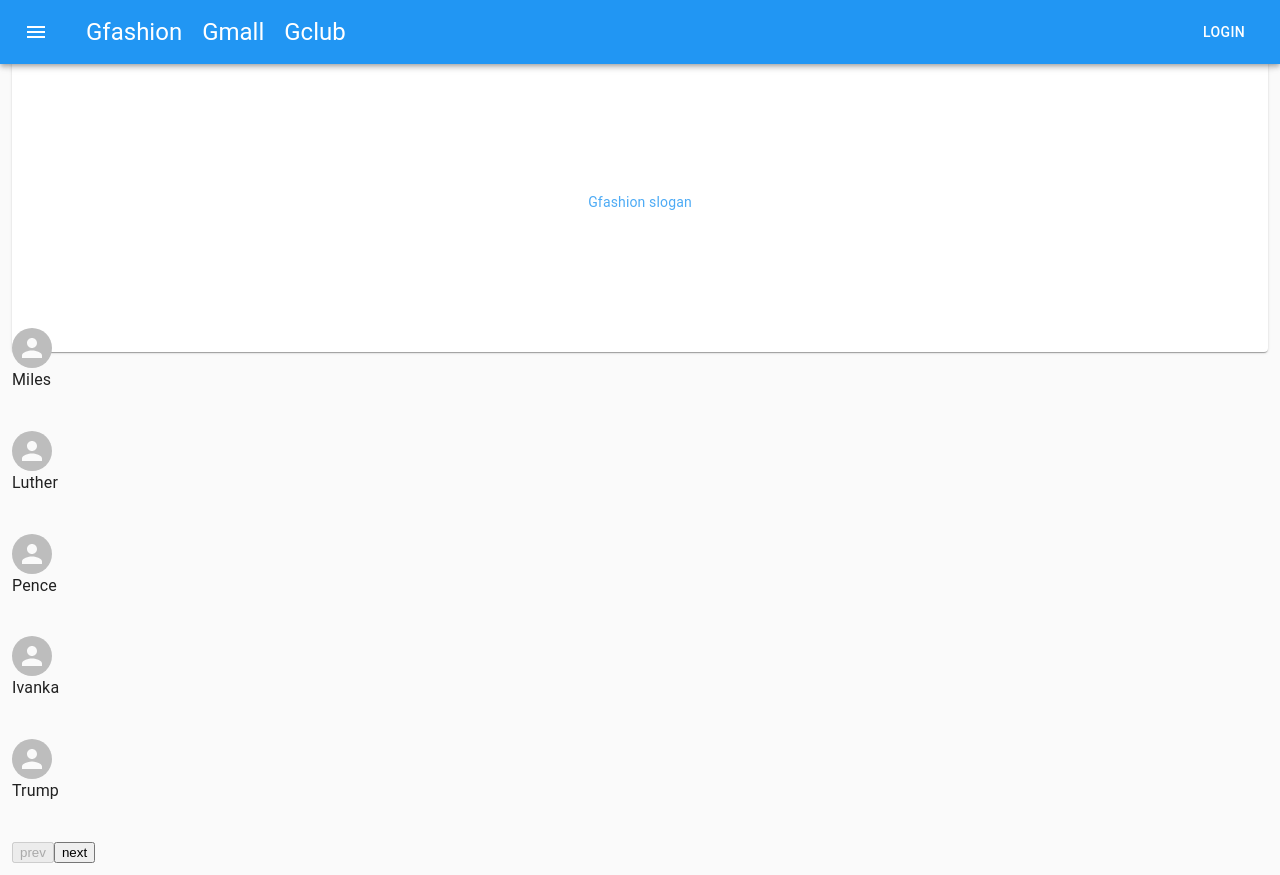
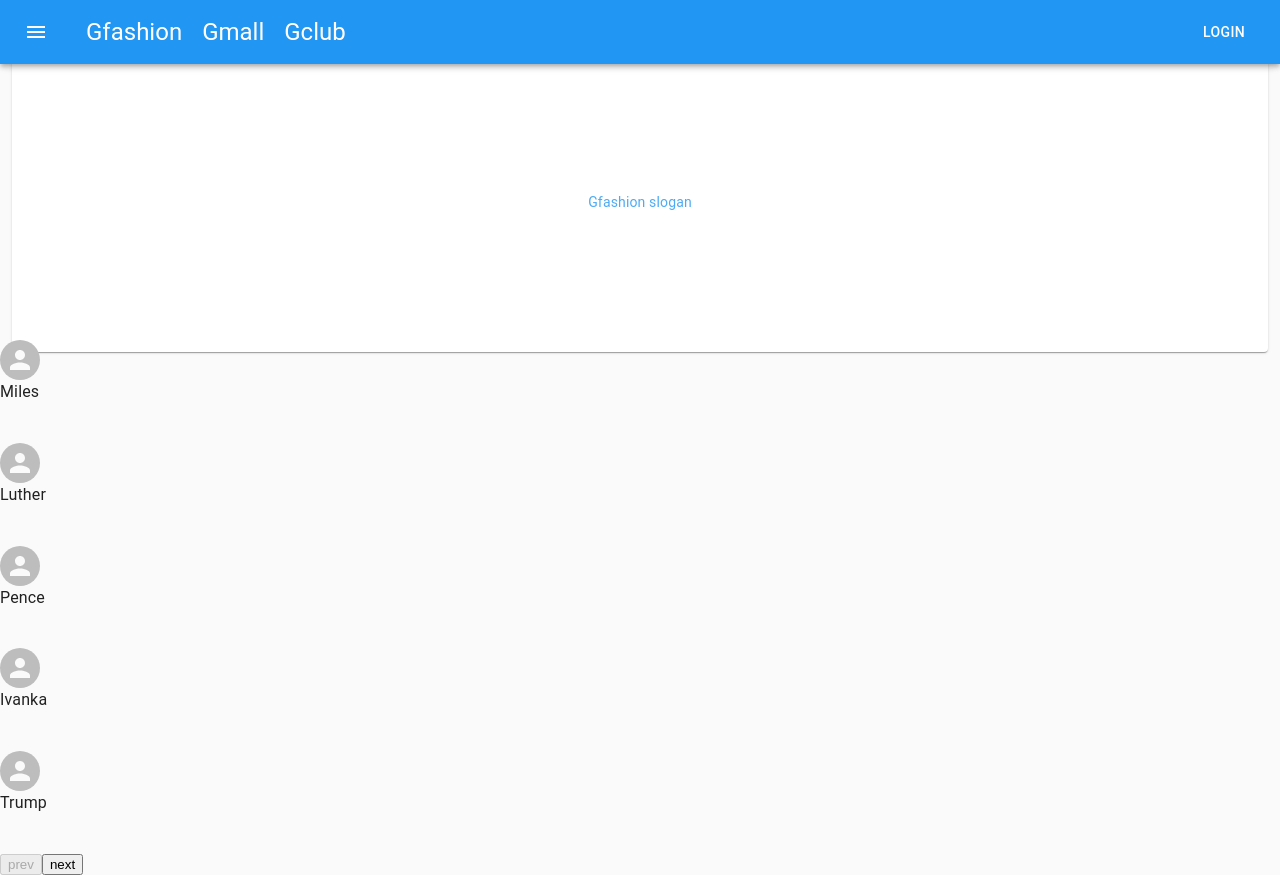
Before and after one commit to NezPea/gfashion, a React (Create React App) app in the folder web/: page /cn/ in a window 1280 px wide. Built offline with nearby package versions, Linux system fonts and the light colour scheme.

Commit message:
adjust the styles of slogan component

```diff
--- a/web/src/components/MainFrame/index.tsx
+++ b/web/src/components/MainFrame/index.tsx
@@ -1,14 +1,13 @@
 import React from 'react';
 import Navigator from '../Navigator';
-import Container from '@material-ui/core/Container';
+import { Container, Grid } from '@material-ui/core';
 import { createStyles, makeStyles, Theme } from '@material-ui/core/styles';
 
 const useStyles = makeStyles((theme: Theme) =>
   createStyles({
     root: {
       paddingTop: theme.spacing(8),
-    },
-    bodyWrapper: {}
+    }
   }),
 );
 
@@ -18,9 +17,9 @@ export default (props: any) => {
   return (
     <Container maxWidth='lg' className={classes.root}>
       <Navigator />
-      <div className={classes.bodyWrapper}>
+      <Grid container spacing={3} direction={"column"}>
         {props.children}
-      </div>
+      </Grid>
     </Container>
   )
 }
--- a/web/src/pages/GFashion/slogan.tsx
+++ b/web/src/pages/GFashion/slogan.tsx
@@ -25,9 +25,11 @@ export default () => {
   const classes = useStyles();
 
   return (
-    <Grid container spacing={3}>
-      <Grid xs={12} alignContent='center' alignItems='center'>
-        <Paper className={classes.paper}>Gfashion slogan</Paper>
+    <Grid item spacing={3}>
+      <Grid container spacing={3}>
+        <Grid xs={12} alignContent='center' alignItems='center'>
+          <Paper className={classes.paper}>Gfashion slogan</Paper>
+        </Grid>
       </Grid>
     </Grid>
   )
```
